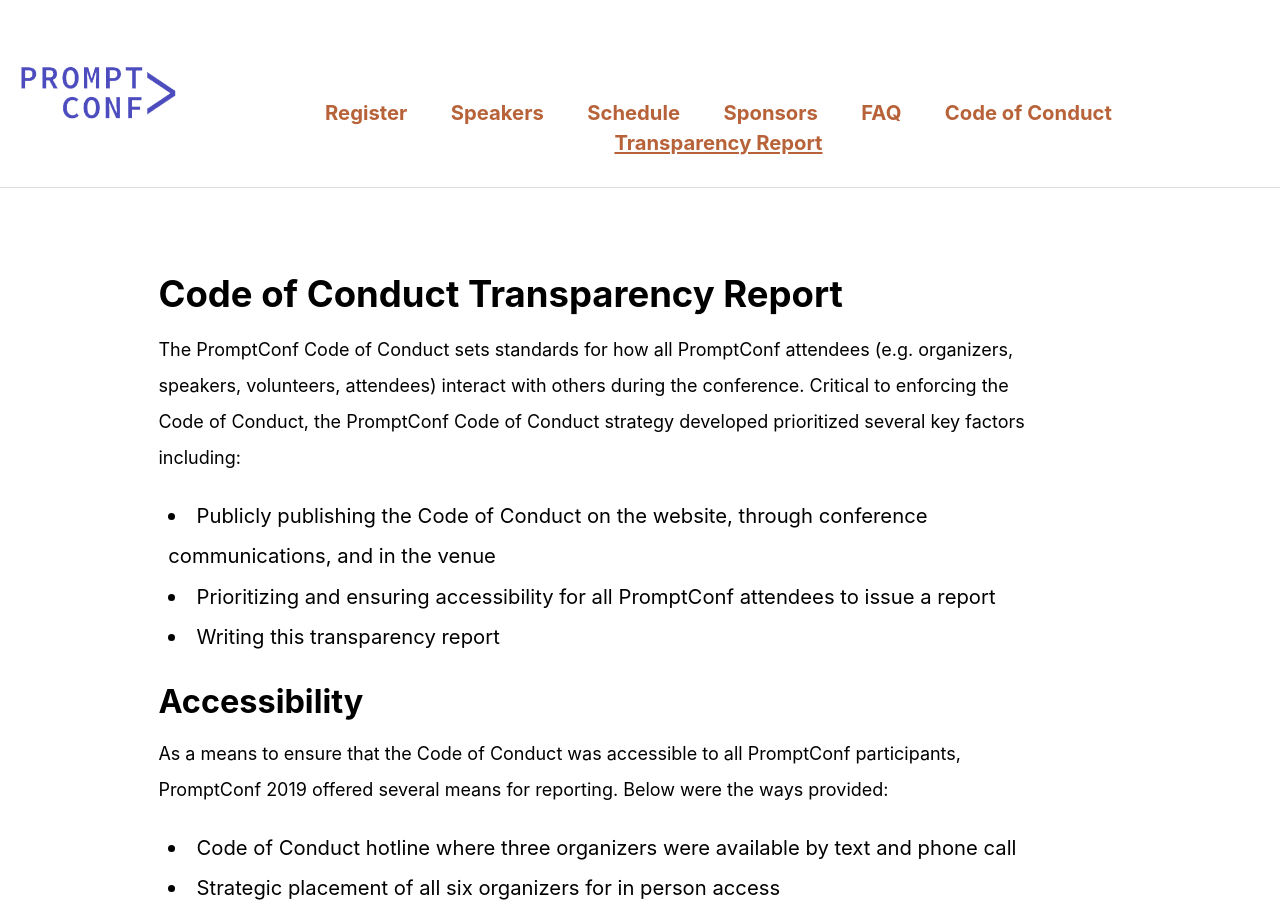
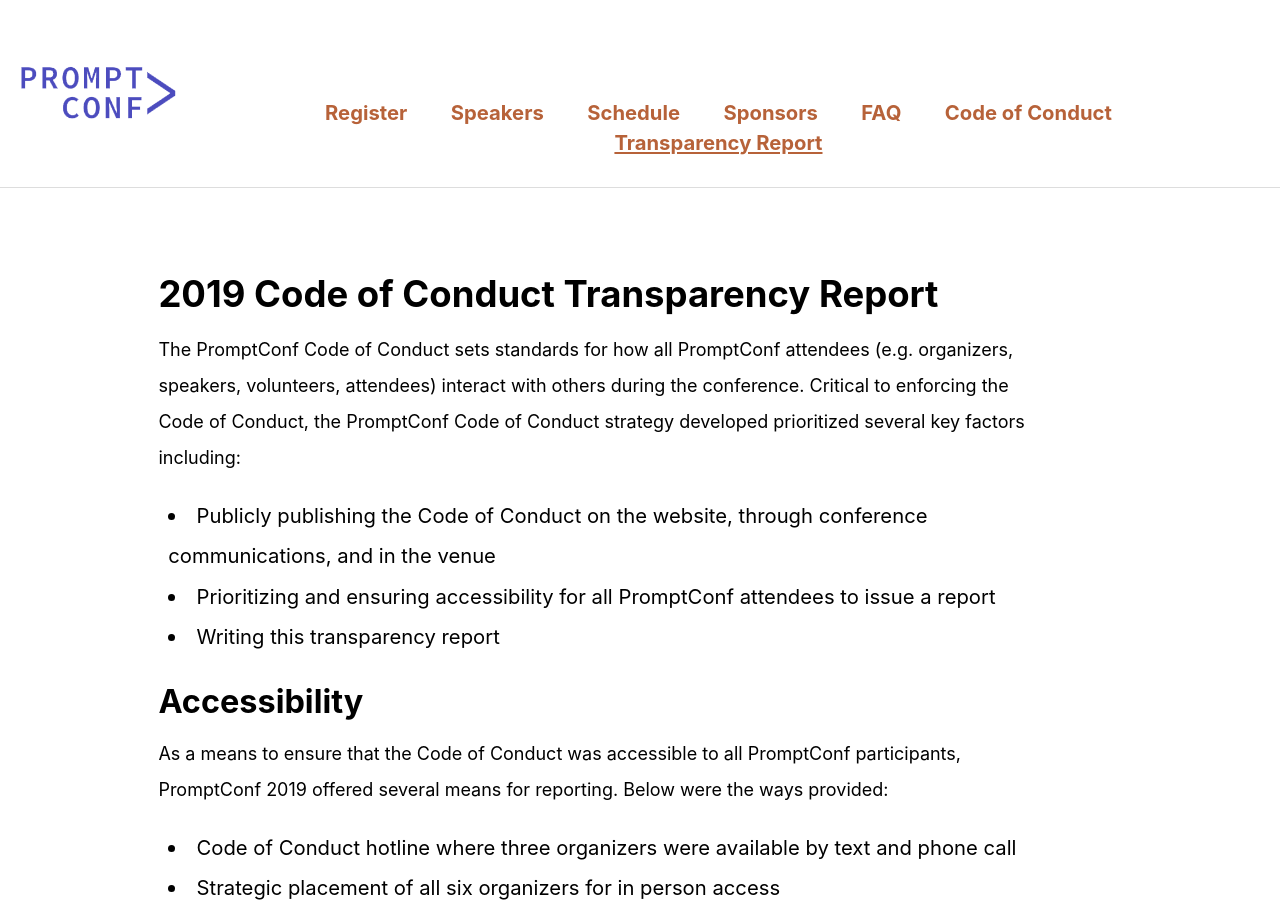
Before and after one commit to promptconf/promptconf.github.io, a Jekyll site: the page built from _pages/transparency-report.md, in a window 1280 px wide and 900 px high. Built offline with Jekyll 4.4.1, drawn with Linux system fonts in a browser that asks for light colours; some web fonts are replaced.

Commit message:
Specify CoC report as 2019
Specify CoC report as 2019

```diff
--- a/_pages/transparency-report.md
+++ b/_pages/transparency-report.md
@@ -3,7 +3,7 @@
 permalink: /transparency-report/
 ---
 
-# Code of Conduct Transparency Report
+# 2019 Code of Conduct Transparency Report
 
 The PromptConf Code of Conduct sets standards for how all PromptConf attendees (e.g. organizers, speakers, volunteers, attendees) interact with others during the conference. Critical to enforcing the Code of Conduct, the PromptConf Code of Conduct strategy developed prioritized several key factors including:
 
```
